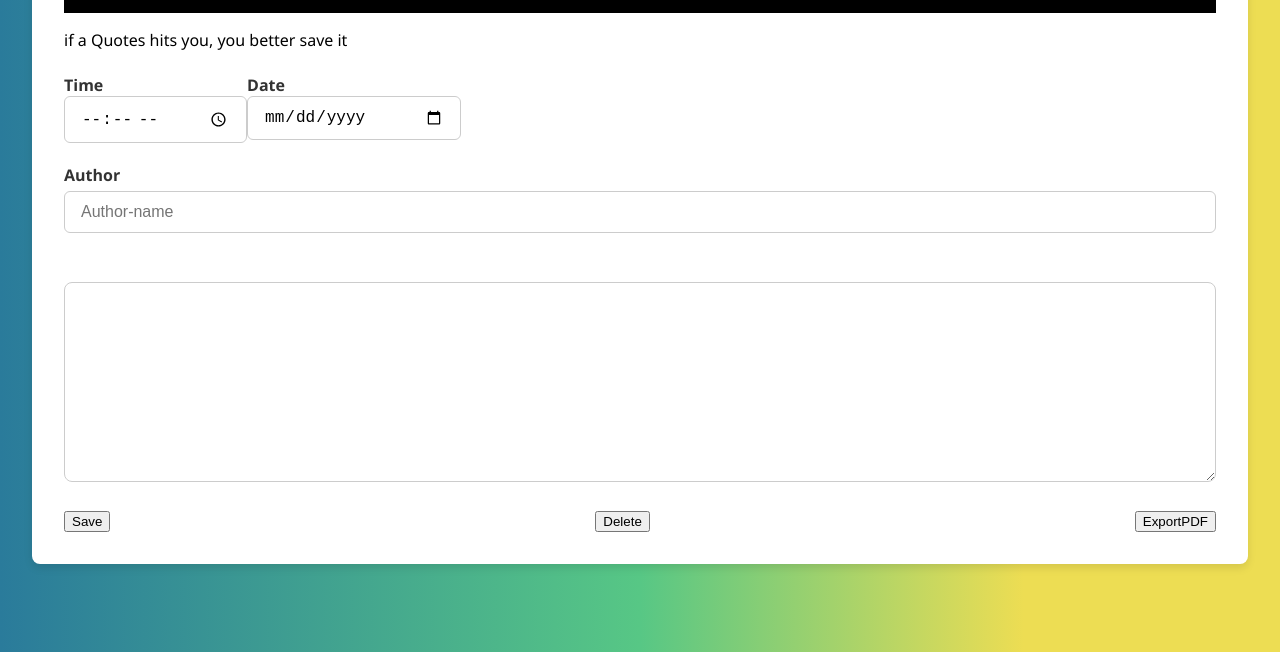
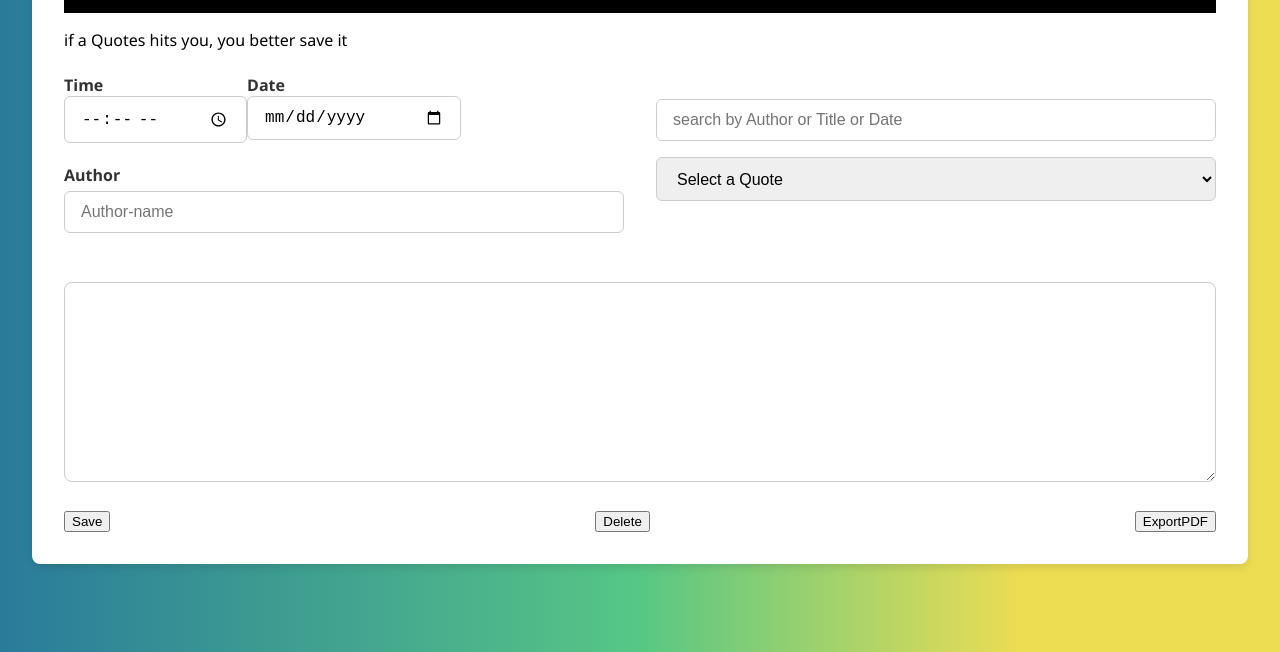
Before and after one commit to WaBuyange37/WiseWordVault2, a website: page publick/index.html in a window 1280 px wide. Shown: the part 148-800 px from the top of the page. Drawn offline with Linux system fonts and the light colour scheme.

Commit message:
now update html to modify my select option and it waas mistekenly have label

```diff
--- a/publick/index.html
+++ b/publick/index.html
@@ -19,16 +19,15 @@
             <span style="display: flex; flex-direction: horizontal;"> <label for="time">Time<input type="time" id="time"></label><label for="date">Date<input type="date" id="date"></label></span>
             <span><label for="AuthorName">Author</label><input type="text" id="AuthorName" placeholder="Author-name"></span>
           </div>
-          <!--<div class="right">
+          <!--backing Up commendt-->
+          <div class="right">
             <span><input type="search" placeholder="search by Author or Title or Date"></span>
-            <span><select name="Title" id="select">
-              <label for="select">Select a Quote</label>
-              <option value="">Select a Quote</option>
-              <option value="">If Die you Live</option>
-              <option value="">Jesus is God</option>
-              <option value="">He is God's Ship</option>
-            </select></span>
-          </div>-->
+            <span>
+              <select name="Title" id="select">
+                <option value="">Select a Quote</option>
+              </select>
+            </span>
+          </div>
 
         </div>
         <div class="amafomu">
```
Also changed, not shown: publick/app.js (line endings or trailing spaces).
